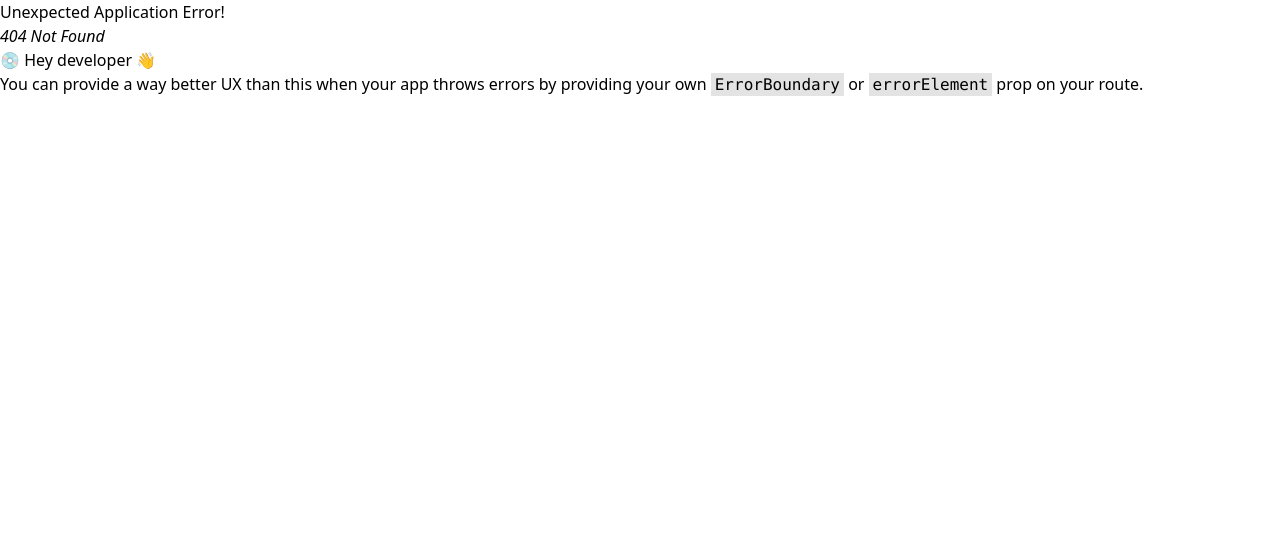
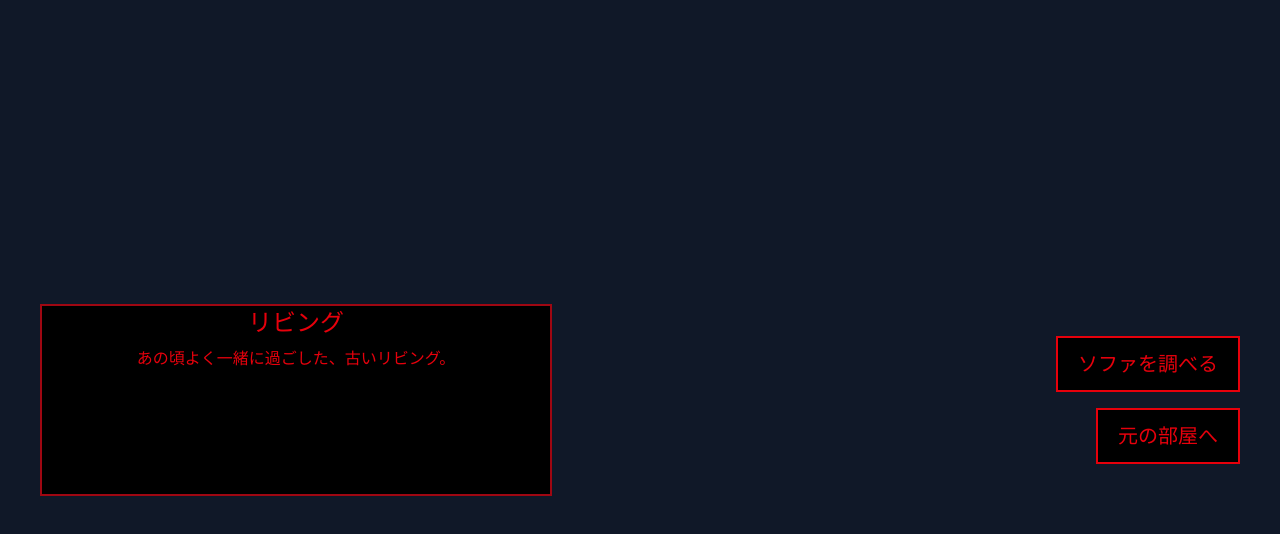
Before and after one commit to airi0224/dasyutsu-game, a React (Vite) app: page /room2 in a window 1280 px wide. Before the commit this address had no page. Shown: the top 534 px of the page. Built offline with nearby package versions, Linux system fonts and the light colour scheme.

Commit message:
Room2を追加しました

```diff
--- a/src/Rooms/Room2/index.jsx
+++ b/src/Rooms/Room2/index.jsx
@@ -2,3 +2,110 @@ import React from 'react';
 import { useState } from 'react';
 import { Link } from 'react-router-dom';
 import RoomView from '../../components/RoomView';
+
+// export default function Room1() {
+//   const [seenPicture, setSeenPicture] = useState(false);
+//   const [searchedBed, setSearchedBed] = useState(false);
+
+//   return (
+//     <div className="relative w-full h-screen flex flex-row justify-between items-center bg-gray-800 text-red-600 px-10">
+
+//       {/* 左カラム：RoomView + テキスト */}
+//       <div className="flex flex-col space-y-4">
+//         <RoomView description={"寝室"}>
+//         <p>目の前に、ベッドがある。</p>
+
+//         {searchedBed && !seenPicture && (
+//           <p>ベッドの下に君の写真が落ちていた!</p>
+//         )}
+
+//         {searchedBed && seenPicture && (
+//           <p>何、パフェの写真か？!</p>
+//         )}
+//       </RoomView>
+//       </div>
+
+//       {/* 右カラム：ボタン2つ */}
+//       <div className="flex flex-col items-end space-y-4">
+//         {!searchedBed && (
+//           <button
+//             className="bg-black text-red-600 border-2 border-red-600 py-3 px-5 text-xl"
+//             onClick={() => setSearchedBed(true)}
+//           >
+//             ベッドを調べる
+//           </button>
+//         )}
+
+//         {searchedBed && !seenPicture && (
+//           <button
+//             className="bg-black text-red-600 border-2 border-red-600 py-3 px-5 text-xl"
+//             onClick={() => setSeenPicture(true)}
+//           >
+//             写真を見る
+//           </button>
+//         )}
+
+//         <Link
+//           to="/start"
+//           className="bg-black text-red-600 border-2 border-red-600 py-3 px-5 text-xl"
+//         >
+//           元の部屋へ
+//         </Link>
+//       </div>
+//     </div>
+//   );
+// }
+
+
+export default function Room2() {
+  const [checkedSofa, setCheckedSofa] = useState(false);
+  const [foundLetter, setFoundLetter] = useState(false);
+
+  return (
+    <div className="relative w-full h-screen flex flex-row justify-between items-center bg-gray-900 text-red-600 px-10">
+
+      {/* 左カラム：RoomView + テキスト */}
+      <div className="flex flex-col space-y-4">
+        <RoomView description={"リビング"}>
+          <p>あの頃よく一緒に過ごした、古いリビング。</p>
+
+          {checkedSofa && !foundLetter && (
+            <p>ソファのクッションの下に何かある…</p>
+          )}
+
+          {foundLetter && (
+            <p>――手紙だ。「あのとき、ちゃんと伝えられなかったけど…」</p>
+          )}
+        </RoomView>
+      </div>
+
+      {/* 右カラム：ボタン */}
+      <div className="flex flex-col items-end space-y-4">
+        {!checkedSofa && (
+          <button
+            className="bg-black text-red-600 border-2 border-red-600 py-3 px-5 text-xl"
+            onClick={() => setCheckedSofa(true)}
+          >
+            ソファを調べる
+          </button>
+        )}
+
+        {checkedSofa && !foundLetter && (
+          <button
+            className="bg-black text-red-600 border-2 border-red-600 py-3 px-5 text-xl"
+            onClick={() => setFoundLetter(true)}
+          >
+            手紙を読む
+          </button>
+        )}
+
+        <Link
+          to="/start"
+          className="bg-black text-red-600 border-2 border-red-600 py-3 px-5 text-xl"
+        >
+          元の部屋へ
+        </Link>
+      </div>
+    </div>
+  );
+}
--- a/src/main.jsx
+++ b/src/main.jsx
@@ -5,6 +5,7 @@ import "./index.css";
 import TitleScreen from "./components/TitleScreen.jsx";
 import Start from "./Rooms/Start/index.jsx";
 import Room1 from "./Rooms/Room1/index.jsx";
+import Room2 from "./Rooms/Room2/index.jsx";
 
 const router = createBrowserRouter([
   {
@@ -19,6 +20,10 @@ const router = createBrowserRouter([
     path: "/room1",
     element: <Room1 />,
   },
+  {
+    path: "/room2",
+    element: <Room2 />,
+  },
 ]);
 
 createRoot(document.getElementById("root")).render(
```
